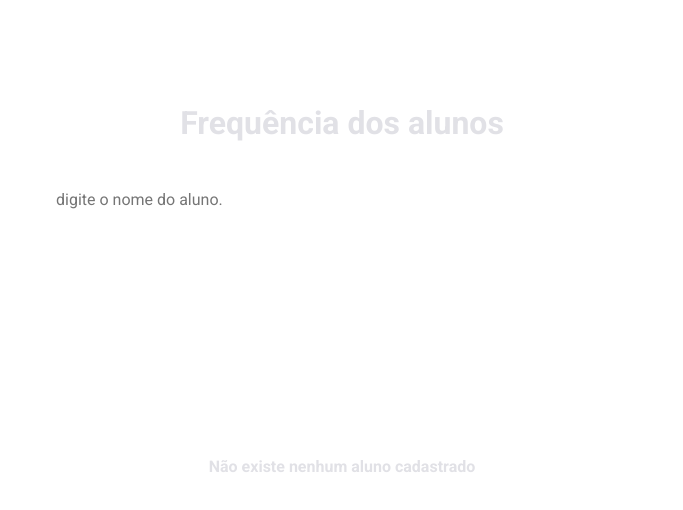
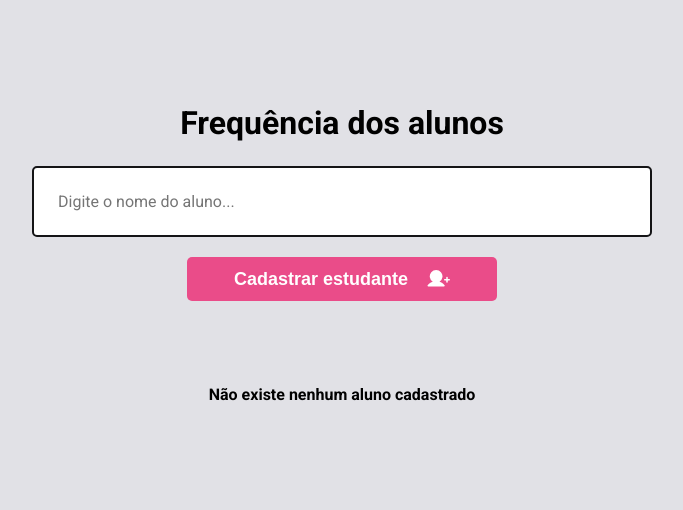
Before and after one commit to fabioabrantes/fundamentosReactStyledComponents, a React (Vite) app: page / in a window 1280 px wide. Shown: the top 510 px of the page, without its empty margins (298-981 px from the left). Built offline with nearby package versions, Linux system fonts and the light colour scheme.

Commit message:
refactor: Updating style of home page

```diff
--- a/src/components/Button/styled.ts
+++ b/src/components/Button/styled.ts
@@ -5,6 +5,7 @@ type Props = {
 };
 
 export const StyledButton = styled.button<Props>`
+  margin-top: 20px;
   width: 25%;
   padding: 10px;
   font-weight: bold;
--- a/src/global.ts
+++ b/src/global.ts
@@ -8,8 +8,8 @@ export const GlobalEstilos = createGlobalStyle`
 }
 
 body{
-    background: ${(props) => props.theme.COLORS.white};
-    color: ${(props) => props.theme.COLORS.gray100};
+    background: ${(props) => props.theme.COLORS.gray100};
+    color: ${(props) => props.theme.COLORS.black};
   --webkit-font-smoothing: antialiased;
   }
 
--- a/src/pages/Home/index.tsx
+++ b/src/pages/Home/index.tsx
@@ -1,16 +1,19 @@
+//Importações
 import { useState } from "react";
 
-
+//Componentes
 import { Card } from "../../components/Card";
 import { Header } from "../../components/Header";
+import { Button } from "../../components/Button";
 
-import styles from "./Home.module.css";
-import { Button } from "../../components/Button";
+//Estilização
+import * as S from "./styled";
 
 type StudentType = {
   nome: string;
   hora: string;
 }
+
 export function Home() {
   const [name, setName] = useState("");
   const [students, setStudents] = useState<StudentType[]>([] as StudentType[])
@@ -26,20 +29,20 @@ export function Home() {
   }
   return (
     <>
-      <div className={styles.container}>
+      <S.Container>
         <Header titulo="Frequência dos alunos" />
 
         <input
           type="text"
           onChange={(e) => setName(e.target.value)}
-          placeholder="digite o nome do aluno."
+          placeholder="Digite o nome do aluno..."
           value={name}
         />
 
         <Button  addStudent={handleAddStudent} />
-      </div>
+      </S.Container>
 
-      <div className={styles.containerCard}>
+      <S.ContainerCard>
         {
           students.length > 0 ? (
             students.map((student, index) => (
@@ -54,7 +57,7 @@ export function Home() {
             <strong> Não existe nenhum aluno cadastrado</strong>
           )
         }
-      </div>
+      </S.ContainerCard>
     </>
   )
 }
--- /dev/null
+++ b/src/pages/Home/styled.ts
@@ -0,0 +1,29 @@
+//Importações necessárias
+import styled from "styled-components";
+
+export const Container = styled.div`
+  display: flex;
+  flex-direction: column;
+  margin: 20px 20px;
+  justify-content: center;
+  align-items: center;
+
+  input {
+    width: 50%;
+    padding: 24px;
+    background-color: ${({ theme }) => theme.COLORS.white};
+    border-radius: 5px;
+    border: 2px solid ${({ theme }) => theme.COLORS.gray900};
+    font-size: 16px;
+  }
+`;
+
+export const ContainerCard = styled.div`
+  display: flex;
+  flex-direction: column;
+  align-items: center;
+  justify-content: center;
+
+  width: 100%;
+  margin-top: 84px;
+`;
--- a/src/styles/theme.ts
+++ b/src/styles/theme.ts
@@ -1,19 +1,20 @@
 export const defaultTheme = {
   COLORS:{
     white: '#FFF',
+    black: '#000',
 
-    'gray100': '#E1E1E6',
+    gray100: '#E1E1E6',
+    green300: '#00B37E',
+    green500: '#00875F',
+    gray900: '#141416',
 
-    'green300': '#00B37E',
-    'green500': '#00875F',
-
-
-    'pink': '#ea4c89',
-    'blue': '#735bf2',
+    pink: '#ea4c89',
+    blue: '#735bf2',
+    green: "#008000",
 
   },
   fontsSize:{
     sm:16,
   }
 
-} as const
+} as const;
```
